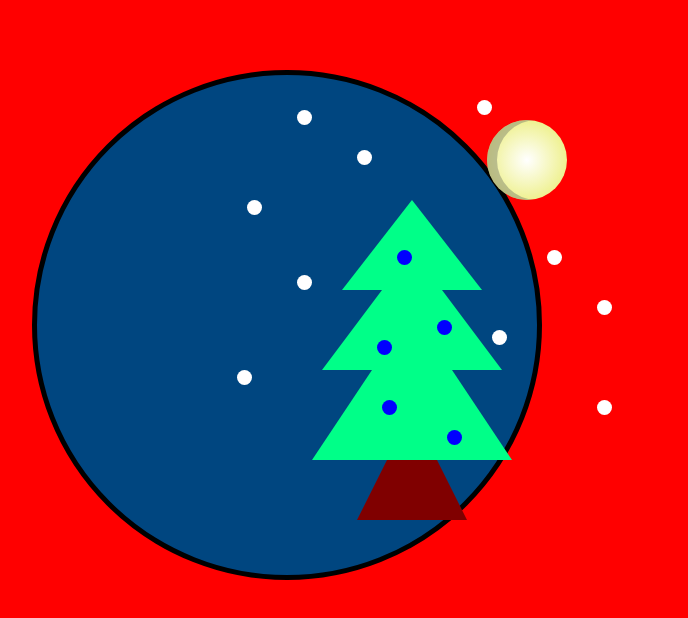
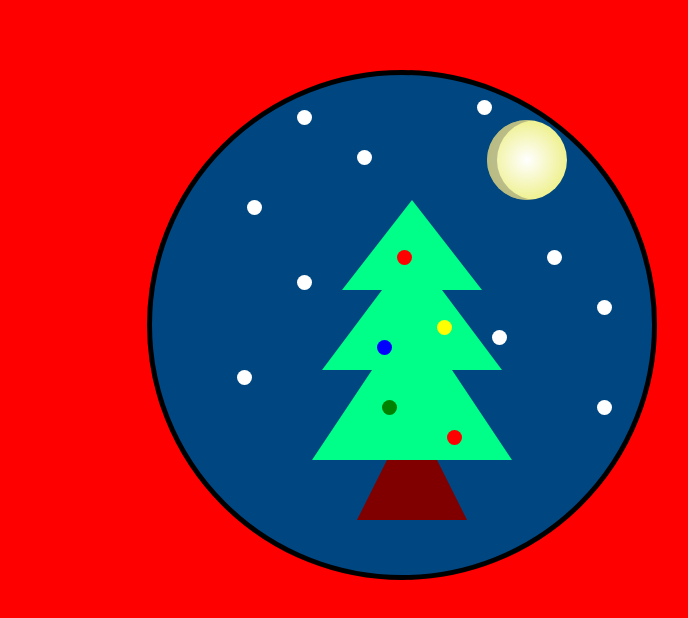
Before and after one commit to Nicoji/CSS-Drawing, a plain HTML site: page christmas-tree/index.html in a window 1280 px wide. Shown: the whole page, without its empty margins (353-1041 px from the left). Drawn offline with Linux system fonts and the light colour scheme.

Commit message:
final changes

```diff
--- a/christmas-tree/style.css
+++ b/christmas-tree/style.css
@@ -10,7 +10,8 @@
 .main {
     width: 500px;
     height: 500px;
-    margin: auto;
+    position: absolute;
+    left: 500px;
     margin-top: 70px;
     align-self: center;
     background-color: rgb(0, 70, 128);
@@ -24,7 +25,7 @@
     height: 80px;
     background-image: radial-gradient(circle at center, white, rgb(232, 235, 98));
     box-shadow: inset 10px 0px rgba(140, 143, 115, 0.534);
-    position: absolute;
+    position: fixed;
     top: 120px;
     left: 840px;
 }
@@ -92,7 +93,7 @@
     border-radius: 50%;
     width: 15px;
     height: 15px;
-    position: absolute;
+    position: fixed;
     z-index: 1;
 }
 
@@ -105,29 +106,29 @@
 .ball2 {
     top: 430px;
     left: 800px;
-    background-color: blue;
+    background-color: red;
 }
 
 .ball3 {
     top: 400px;
     left: 735px;
-    background-color: blue;
+    background-color: green;
 }
 
 .ball4 {
     top: 250px;
     left: 750px;
-    background-color: blue;
+    background-color: red;
 }
 
 .ball5 {
     top: 320px;
     left: 790px;
-    background-color: blue;
+    background-color: yellow;
 }
 
 .pedestal {
-    position: absolute;
+    position: fixed;
     height: 60px;
     width: 50px;
     top: 400px;
@@ -143,7 +144,7 @@
 	border-left: 100px solid transparent;
 	border-right: 100px solid transparent;
     border-bottom: 150px solid rgb(0, 255, 136);
-    position: absolute;
+    position: fixed;
     left: 665px;
     top: 310px;
 }
@@ -154,7 +155,7 @@
 	border-left: 90px solid transparent;
 	border-right: 90px solid transparent;
     border-bottom: 120px solid rgb(0, 255, 136);
-    position: absolute;
+    position: fixed;
     left: 675px;
     top: 250px;
 }
@@ -165,7 +166,7 @@
 	border-left: 70px solid transparent;
 	border-right: 70px solid transparent;
     border-bottom: 90px solid rgb(0, 255, 136);
-    position: absolute;
+    position: fixed;
     left: 695px;
     top: 200px;
 }
```
